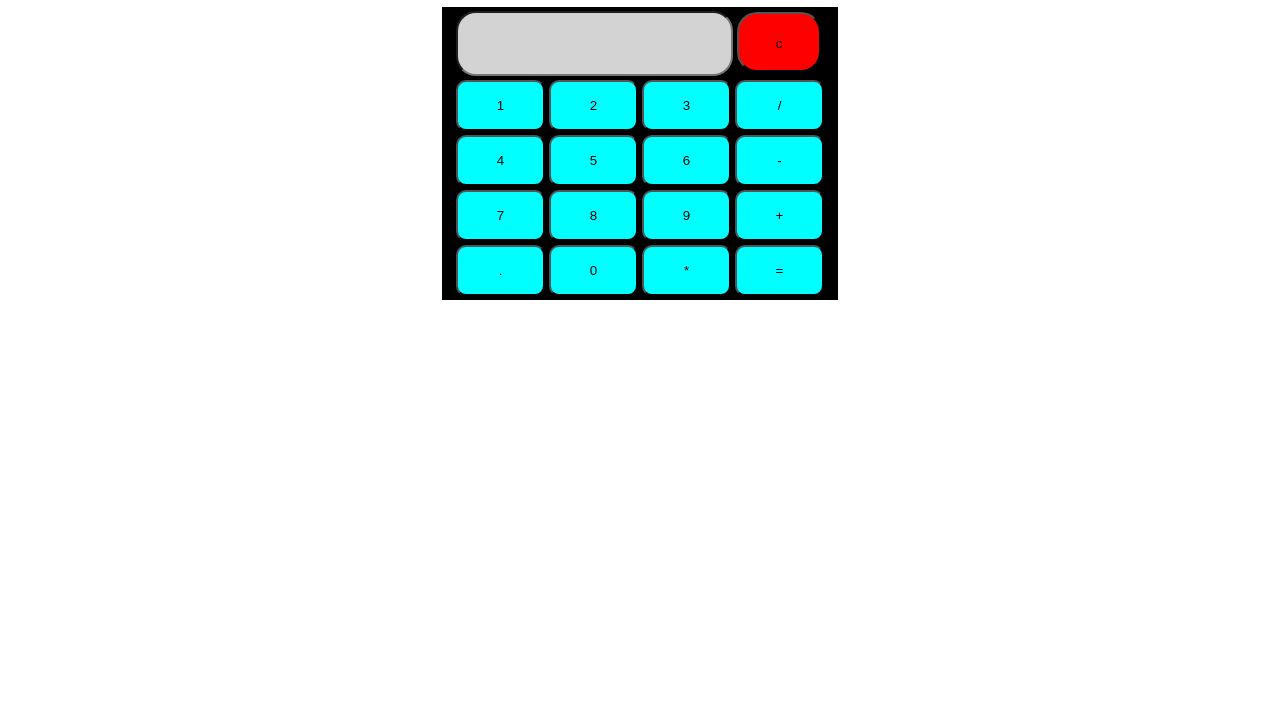
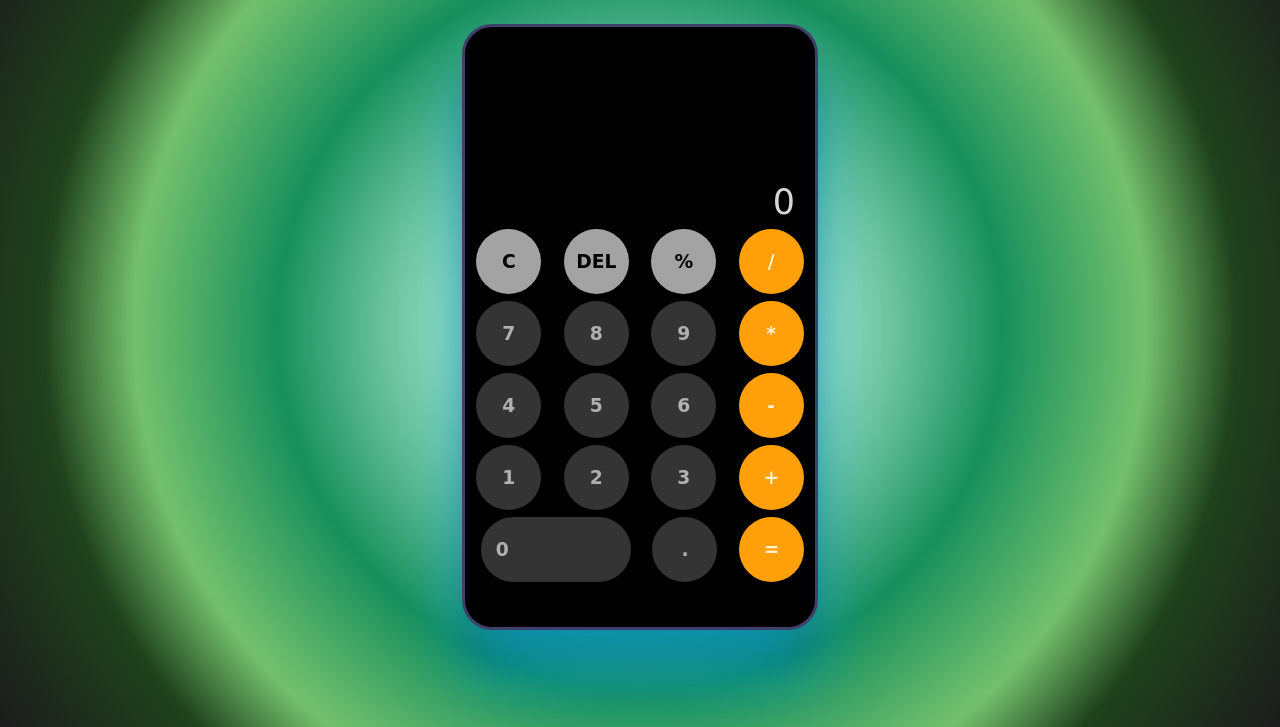
Before and after one commit to muhammad-akasha/Calculator-using-Javascript., a plain HTML site: page index.html in a window 1280 px wide. Shown: the part 73-800 px from the top of the page. Drawn offline with Linux system fonts and the light colour scheme.

Commit message:
Add files via upload

```diff
--- /dev/null
+++ b/app.js
@@ -0,0 +1,159 @@
+let displaybefore = document.getElementById("display");
+let displayresult = document.getElementById("display2");
+let one = document.getElementById("one");
+let two = document.getElementById("two");
+let three = document.getElementById("three");
+let four = document.getElementById("four");
+let five = document.getElementById("five");
+let six = document.getElementById("six");
+let seven = document.getElementById("seven");
+let eight = document.getElementById("eight");
+let nine = document.getElementById("nine");
+let zero = document.getElementById("zero");
+let add = document.getElementById("addition");
+let sub = document.getElementById("subtract");
+let multi = document.getElementById("multiply");
+let divide = document.getElementById("divide");
+let dot = document.getElementById("dot");
+let percent = document.getElementById("percent");
+let answer = document.getElementById("answer");
+let clear = document.getElementById("clear");
+let $delete = document.getElementById("delete");
+let showBefore = document.getElementById("showBefore");
+console.log(showBefore);
+
+function print_zero() {
+  const textNode = document.createTextNode("0");
+  displaybefore.appendChild(textNode);
+}
+function print_one() {
+  const textNode = document.createTextNode("1");
+  displaybefore.appendChild(textNode);
+}
+function print_two() {
+  const textNode = document.createTextNode("2");
+  displaybefore.appendChild(textNode);
+}
+function print_three() {
+  const textNode = document.createTextNode("3");
+  displaybefore.appendChild(textNode);
+}
+function print_four() {
+  const textNode = document.createTextNode("4");
+  displaybefore.appendChild(textNode);
+}
+function print_five() {
+  const textNode = document.createTextNode("5");
+  displaybefore.appendChild(textNode);
+}
+function print_six() {
+  const textNode = document.createTextNode("6");
+  displaybefore.appendChild(textNode);
+}
+function print_seven() {
+  const textNode = document.createTextNode("7");
+  displaybefore.appendChild(textNode);
+}
+function print_eight() {
+  const textNode = document.createTextNode("8");
+  displaybefore.appendChild(textNode);
+}
+function print_nine() {
+  const textNode = document.createTextNode("9");
+  displaybefore.appendChild(textNode);
+}
+function print_plus() {
+  const textNode = document.createTextNode("+");
+  displaybefore.appendChild(textNode);
+}
+function print_minus() {
+  const textNode = document.createTextNode("-");
+  displaybefore.appendChild(textNode);
+}
+function print_multi() {
+  const textNode = document.createTextNode("*");
+  displaybefore.appendChild(textNode);
+}
+function print_divide() {
+  const textNode = document.createTextNode("/");
+  displaybefore.appendChild(textNode);
+}
+function print_per() {
+  const textNode = document.createTextNode("%");
+  displaybefore.appendChild(textNode);
+}
+function print_dot() {
+  const textNode = document.createTextNode(".");
+  displaybefore.appendChild(textNode);
+}
+
+// Clear function
+function clear_display() {
+  window.location.reload(true);
+  //   displaybefore.innerText = "0";
+  //   displayresult.innerText = "result";
+}
+
+// Delete function
+function delete_last_char() {
+  displaybefore.innerText = displaybefore.innerText.slice(0, -1);
+}
+
+function perform_opt() {
+  // displayresult.innerText = eval(displaybefore.innerText);
+  let expression = displaybefore.innerText;
+  let allNumbers = expression.match(/[0-9]+(?:\.[0-9]+)?/g); // Find numbers in the expression
+  let operators = expression.match(/[-+*/%]/g); // Find all operators in the expression
+
+  let result;
+
+  if (allNumbers.length >= 2 && operators) {
+    num1 = parseFloat(allNumbers[0]);
+    for (let i = 0; i < operators.length; i++) {
+      num2 = parseFloat(allNumbers[i + 1]);
+      switch (operators[i]) {
+        case "+":
+          num1 += num2;
+          break;
+        case "-":
+          num1 -= num2;
+          break;
+        case "*":
+          num1 *= num2;
+          break;
+        case "/":
+          num1 /= num2;
+          break;
+        case "%":
+          num1 %= num2;
+          break;
+        default:
+          num1 = "invalid expressions";
+      }
+      result = num1;
+    }
+  } else {
+    result = "Add operator";
+  }
+  displayresult.innerText = result;
+}
+function changeColorCMD(ele) {
+  ele.style.backgroundColor = "#a3a3a3";
+}
+function defaultColorForCMD(ele) {
+  ele.style.backgroundColor = "#878282";
+}
+
+function changeColorNum(ele) {
+  ele.style.backgroundColor = "#343434";
+}
+function defaultColorForNum(ele) {
+  ele.style.backgroundColor = "#181717";
+}
+
+function changeColorOpt(ele) {
+  ele.style.backgroundColor = "#ffa00b";
+}
+function defaultColorForOpt(ele) {
+  ele.style.backgroundColor = "#c9800d";
+}
--- a/index.html
+++ b/index.html
@@ -1,55 +1,52 @@
 <!DOCTYPE html>
 <html lang="en">
-<head>
-    <meta charset="UTF-8">
-    <meta name="viewport" content="width=device-width, initial-scale=1.0">
-    <meta http-equiv="X-UA-Compatible" content="ie=edge">
-    <title>my first webpage</title> <link rel="stylesheet" href="style.css">
- </head>
-
-<body>
-    <h1>
-        Calculator
-    </h1>
-    <table class="calculator">
-    <tr>
-        <td>
-            <input class="displaybox" type="text" name="box" id="box">
-            <input id="btn" type="button" value="c">
-        </td>
-    </tr>
-    <tr>
-        <td>
-            <input class="btn"  type="button" value="1">
-            <input class="btn" type="button"  value="2">
-            <input class="btn" type="button"  value="3">
-            <input class="btn" type="button"  value="/">
-        </td>
-    </tr>
-    <tr>
-        <td>
-            <input class="btn" type="button" value="4">
-            <input class="btn" type="button" value="5">
-            <input class="btn" type="button" value="6">
-            <input class="btn" type="button" value="-">
-        </td>
-    </tr>
-    <tr>
-        <td>
-            <input class="btn" type="button" value="7">
-            <input class="btn" type="button"value="8">
-            <input class="btn" type="button" value="9">
-            <input class="btn" type="button" value="+">
-        </td>
-    </tr>
-    <tr>
-        <td>
-            <input class="btn" type="button" value=".">
-            <input class="btn" type="button" value="0">
-            <input  class="btn" type="button"  value="*">
-            <input class="btn" type="button" value="=">
-        </td>
-    </tr>
-    </table>
-</body>
+  <head>
+    <meta charset="UTF-8" />
+    <meta name="viewport" content="width=device-width, initial-scale=1.0" />
+    <meta http-equiv="X-UA-Compatible" content="ie=edge" />
+    <title>Document</title>
+    <link rel="stylesheet" href="style.css" />
+  </head>
+  <body>
+    <div class="calculator">
+      <div class="calcuBox">
+        <div class="forpadding">
+            <div id="display" class="display">
+           <h3 id="showBefore"></h3>
+          </div>
+          <div id="display2" class="display2">0</div>
+          <div class="btn-row-1">
+            <div onclick="clear_display()" onmouseup="changeColorCMD(this)" onmousedown="defaultColorForCMD(this)" id="clear" class="btn-1 CDM"><h3>C</h3></div>
+            <div onclick="delete_last_char()" onmouseup="changeColorCMD(this)" onmousedown="defaultColorForCMD(this)" id="del" class="btn-1 CDM"><h3>DEL</h3></div>
+            <div onclick="print_per()" onmouseup="changeColorCMD(this)" onmousedown="defaultColorForCMD(this)" id="percent" class="btn-1 CDM"><h3>%</h3></div>
+            <div onclick="print_divide()" onmouseup="changeColorOpt(this)" onmousedown="defaultColorForOpt(this)"  id="divide" class="btn-1 opt"><h3>/</h3></div>
+          </div>
+          <div class="btn-row-1">
+            <div onclick="print_seven()" onmouseup="changeColorNum(this)" onmousedown="defaultColorForNum(this)"  id="seven" class="btn-1 num"><h3>7</h3></div>
+            <div onclick="print_eight()" onmouseup="changeColorNum(this)" onmousedown="defaultColorForNum(this)"  id="eight" class="btn-1 num"><h3>8</h3></div>
+            <div onclick="print_nine()" onmouseup="changeColorNum(this)" onmousedown="defaultColorForNum(this)"  id="nine" class="btn-1 num"><h3>9</h3></div>
+            <div onclick="print_multi()" onmouseup="changeColorOpt(this)" onmousedown="defaultColorForOpt(this)"  id="multiply" class="btn-1 opt"><h3>*</h3></div>
+          </div>
+          <div class="btn-row-1">
+            <div onclick="print_four()" onmouseup="changeColorNum(this)" onmousedown="defaultColorForNum(this)"  id="four" class="btn-1 num"><h3>4</h3></div>
+            <div onclick="print_five()" onmouseup="changeColorNum(this)" onmousedown="defaultColorForNum(this)"  id="five" class="btn-1 num"><h3>5</h3></div>
+            <div  onclick="print_six() "onmouseup="changeColorNum(this)" onmousedown="defaultColorForNum(this)"id="six" class="btn-1 num"><h3>6</h3></div>
+            <div  onclick="print_minus() "onmouseup="changeColorOpt(this)" onmousedown="defaultColorForOpt(this)"id="subtract" class="btn-1 opt"><h3>-</h3></div>
+          </div>
+          <div class="btn-row-1">
+            <div onclick="print_one()" onmouseup="changeColorNum(this)" onmousedown="defaultColorForNum(this)"  id="one" class="btn-1 num"><h3>1</h3></div>
+            <div onclick="print_two()" onmouseup="changeColorNum(this)" onmousedown="defaultColorForNum(this)"  id="two"class="btn-1 num"><h3>2</h3></div>
+            <div onclick="print_three()" onmouseup="changeColorNum(this)" onmousedown="defaultColorForNum(this)"  id="three" class="btn-1 num"><h3>3</h3></div>
+            <div onclick="print_plus()" onmouseup="changeColorOpt(this)" onmousedown="defaultColorForOpt(this)"  id="addition" class="btn-1 opt"><h3>+</h3></div>
+          </div>
+          <div class="btn-last">
+            <div onclick="print_zero()" onmouseup="changeColorNum(this)" onmousedown="defaultColorForNum(this)"  id="zero" class="zero num"><h3>0</h3></div>
+            <div onclick="print_dot()" onmouseup="changeColorNum(this)" onmousedown="defaultColorForNum(this)"  id="dot" class="btn-1 num"><h3>.</h3></div>
+            <div onclick="perform_opt()" onmouseup="changeColorOpt(this)" onmousedown="defaultColorForOpt(this)"  id="answer" class="btn-1 opt"><h3>=</h3></div>
+          </div>
+        </div>
+      </div>
+    </div>
+    <script src="./app.js"></script>
+  </body>
 </html>
--- a/style.css
+++ b/style.css
@@ -1,21 +1,87 @@
-.calculator{ background:black;
-    padding-left: 10px;
-    border: solid black 1px;
-    margin: auto;
-    padding-right: 10px;}
-.displaybox{background:lightgray; width: 207px;
-    margin: auto;
-    padding: 23px;
-    width: 227px
-;border-radius: 20px;
+* {
+  margin: 0px;
+  padding: 0px;
 }
-#btn{    width: 84px;
-    margin: auto;
-    padding: 22px;
-    height: 60px;border-radius: 20px;background: red}
-.btn{    width: 89px;
-    margin: auto;
-    height: 51px;
-    border: radius;
-    border-radius: 10px;
-background:cyan}
+body {
+  color: rgb(175, 160, 160);
+  font-family: cursive;
+}
+#showBefore{
+  /* font-size: 16px;
+  color: #000;opacity: 0; */
+height: 25px
+}
+.calculator {
+  height: 100vh;
+  display: flex;
+  justify-content: center;
+  align-items: center;
+  /* background: #3e426a; */
+  background: radial-gradient(circle, rgba(59,139,88,1) 0%, rgba(204,255,232,1) 17%, rgba(23,144,93,1) 48%, rgba(116,193,109,1) 67%, rgba(31,66,28,1) 79%, rgba(28,28,28,1) 100%);
+  filter: progid:DXImageTransform.Microsoft.gradient(startColorstr="#3b8b58",endColorstr="#1c1c1c",GradientType=1);
+}
+.calcuBox {
+  width: 350px;
+  height: 600px;
+  border: 3px solid #3e426a;
+  border-radius: 30px;
+  background: #000;
+  box-shadow: 0px 45px 65px 0px rgb(0 145 188 / 81%), 0px 35px 22px 0px rgb(0 0 0 / 16%);
+}
+.forpadding {
+  padding: 20px 0px;
+}
+.display {
+  padding: 100px 20px 10px 20px;
+  display: flex;
+  justify-content: flex-end;
+  color: #cfefff
+}
+.display2 {
+  display: flex;
+  justify-content: flex-end;
+  padding: 0px 20px;
+  margin: 0px;
+  font-size: 35px;
+  color:#d6d6d6
+}
+.btn-row-1 {
+  display: flex;
+  justify-content: space-around;
+  margin-top: 7px;
+}
+.btn-1 {
+  width: 65px;
+  height: 65px;
+  background: red;
+  border-radius: 50%;
+  display: flex;
+  justify-content: center;
+  align-items: center;
+}
+.btn-last {
+  display: flex;
+  justify-content: space-around;
+  margin-top: 7px;
+}
+
+.zero {
+  width: 120px;
+  height: 65px;
+  background: red;
+  border-radius: 50px;
+  padding: 0px 15px;
+  margin-left: 5px;
+  display: flex;
+  align-items: center;
+}
+
+.opt{
+  background-color:#ffa00b;color: #fdf2cf
+}
+.num{
+  background-color: #343434;color: #b0b0b0
+}
+.CDM{
+  background-color: #a3a3a3;color: #020202
+}
```
